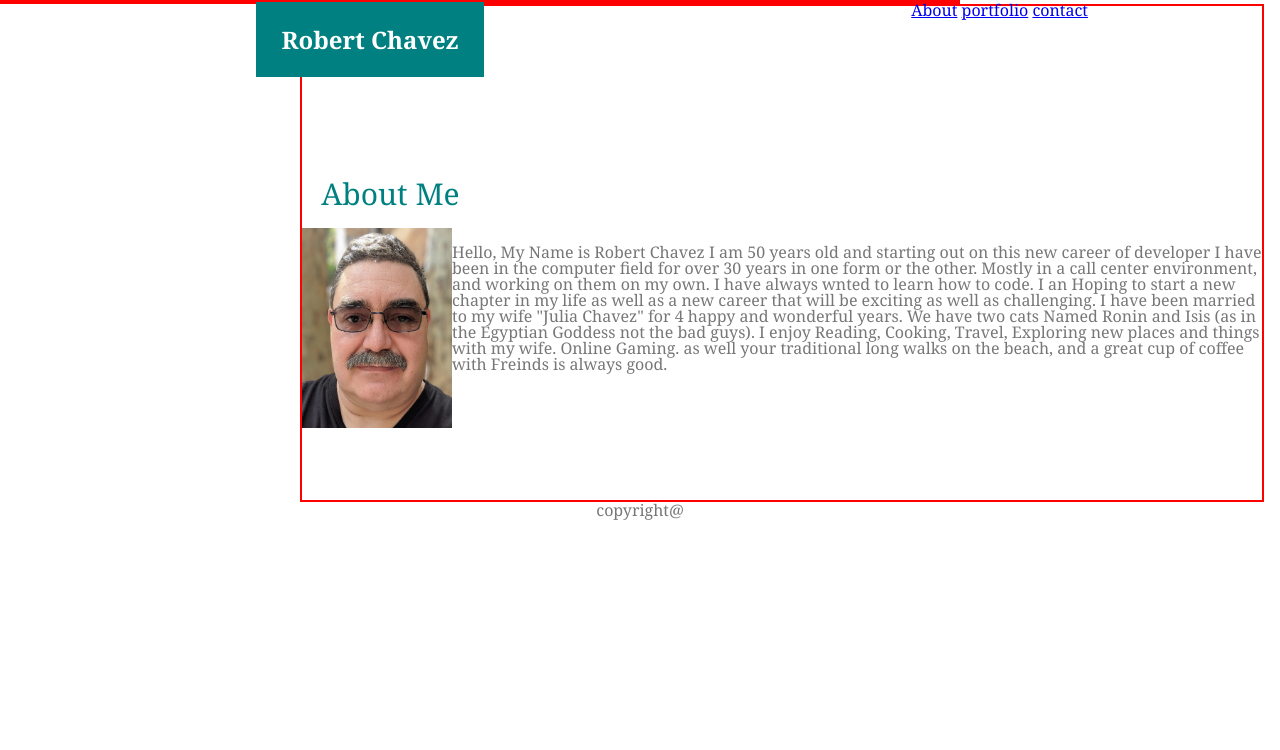
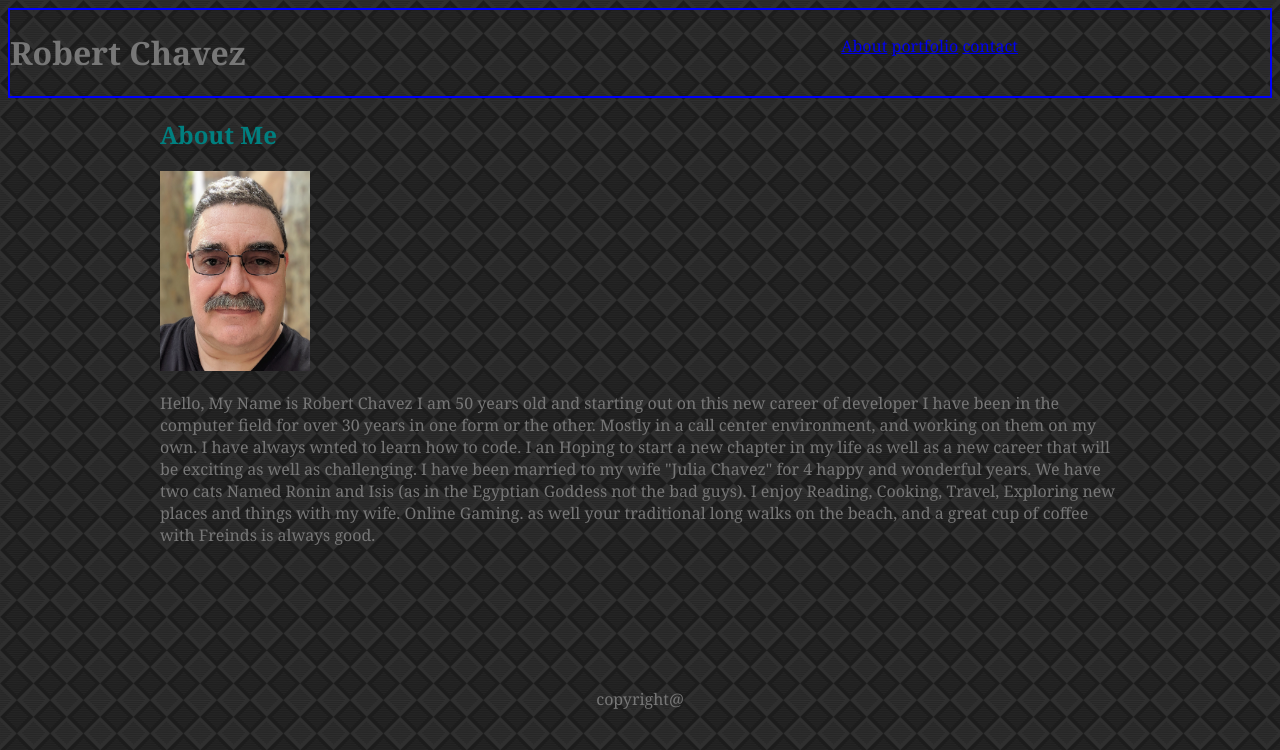
Before and after one commit to rcthedev/Portfolio, a plain HTML site: page index.html in a window 1280 px wide. Drawn offline with Linux system fonts and the light colour scheme.

Commit message:
changes made

```diff
--- a/assets/css/style.css
+++ b/assets/css/style.css
@@ -2,72 +2,25 @@
 body
    {font-family: Georgia, 'Times New Roman', Times, serif;
     color: #777777;
-/* /* background-image: url( */
-"../images/diagonal-squares/diagonal-squares.png"
-); */
+
+}
+header
+{border: 2px solid blue;
+    position: relative;
+
+}
+h1{
+
+
+}
+nav{
+    position: absolute; right: 20%; top: 25px;
 
 }
 
-header
-    {background-color: white;
-        border: 2px solid red;
-
-    display: block;
-
-
-width: 960px;
-box-sizing: border-box;
-}
-.clearfix::after{
-    content:"";
-    clear: both;
-    display: block;
-}
-
-
-img
-{float: left;
-}
-.my-title-name
-{
-    float: left;
-    color: white;
-    background-color: teal;
-    position: fixed; left: 20%;
-    padding: 2%;
-
-}
-.links{
-    float: right;
-    color: white;
-}
-.content{
-    border:2px solid red;
-    margin-left: 300px;
-    width: 960px;
-
-}
-.about-me{
-    font-size: 30px;
-    color: teal;
-    padding: 2%;
-    padding-top: 18%;
-    margin: auto;
-
-
-}
 footer
 
 {text-align: center;}
-
-nav{
-    position: absolute;
-    right: 15%;
-}
-h1
-{font-size: 24px;
-font-weight: bold;
-padding: 10px;}
 
 li{
     display: inline;
@@ -111,4 +64,3 @@ main{
     margin: auto;
     padding: 0 0 10% 0;
 }
-nav {position: absolute; right: 15%;}
--- a/index.html
+++ b/index.html
@@ -2,26 +2,25 @@
 <html lang="en">
 <head>
         <title>My Portfolio</title>
-        <link rel="stylesheet" href="assets/css/reset.css">
+        <!-- <link rel="stylesheet" href="assets/css/reset.css"> -->
         <link rel="stylesheet" href="assets/css/style.css">
 
 
 </head>
-<body>
-    <header class="clearfix">
-        <h1 class="my-title-name">Robert Chavez</h1>
+<body background="assets\images\diagonal-squares\diagonal-squares.png">
+    <div>
+   <header>
+        <h1>Robert Chavez</h1>
+        <nav>
+            <a href="index.html">About</a>
+            <a href="portfolio.html">portfolio</a>
+            <a href="contact.html">contact</a>
 
-        <nav>
-            <ul>
-           <li><a href="index.html">About</a></li>
-            <li><a href="portfolio.html">portfolio</a></li>
-            <li><a href="contact.html">contact</a></li>
-            </ul>
 
         </nav>
     </header>
-<main class="content">
-    <h2 class="about-me">About Me</h2>
+<main>
+    <h2>About Me</h2>
     <img src="assets/images/00100sPORTRAIT_00100_BURST20190928121350712_COVER.jpg" alt="My Picture" height="200" width="150">
     <br>
     <p>Hello, My Name is Robert Chavez I am 50 years old and starting out on this new career of developer I have been in the computer field for over 30 years in one form or the other. Mostly in a call center environment, and working on them on my own. I have always wnted to learn how to code.
@@ -29,8 +28,11 @@
      I have been married to my wife "Julia Chavez" for 4 happy and wonderful years. We have two cats Named Ronin and Isis (as in the Egyptian Goddess not the bad guys).
      I enjoy Reading, Cooking, Travel, Exploring new places and things with my wife. Online Gaming. as well your traditional long walks on the beach, and a great cup of coffee with Freinds is always good. </p>
 </main>
+</div>
+<div>
      <footer>
          copyright@
     </footer>
+    </div>
 </body>
 </html>
```
